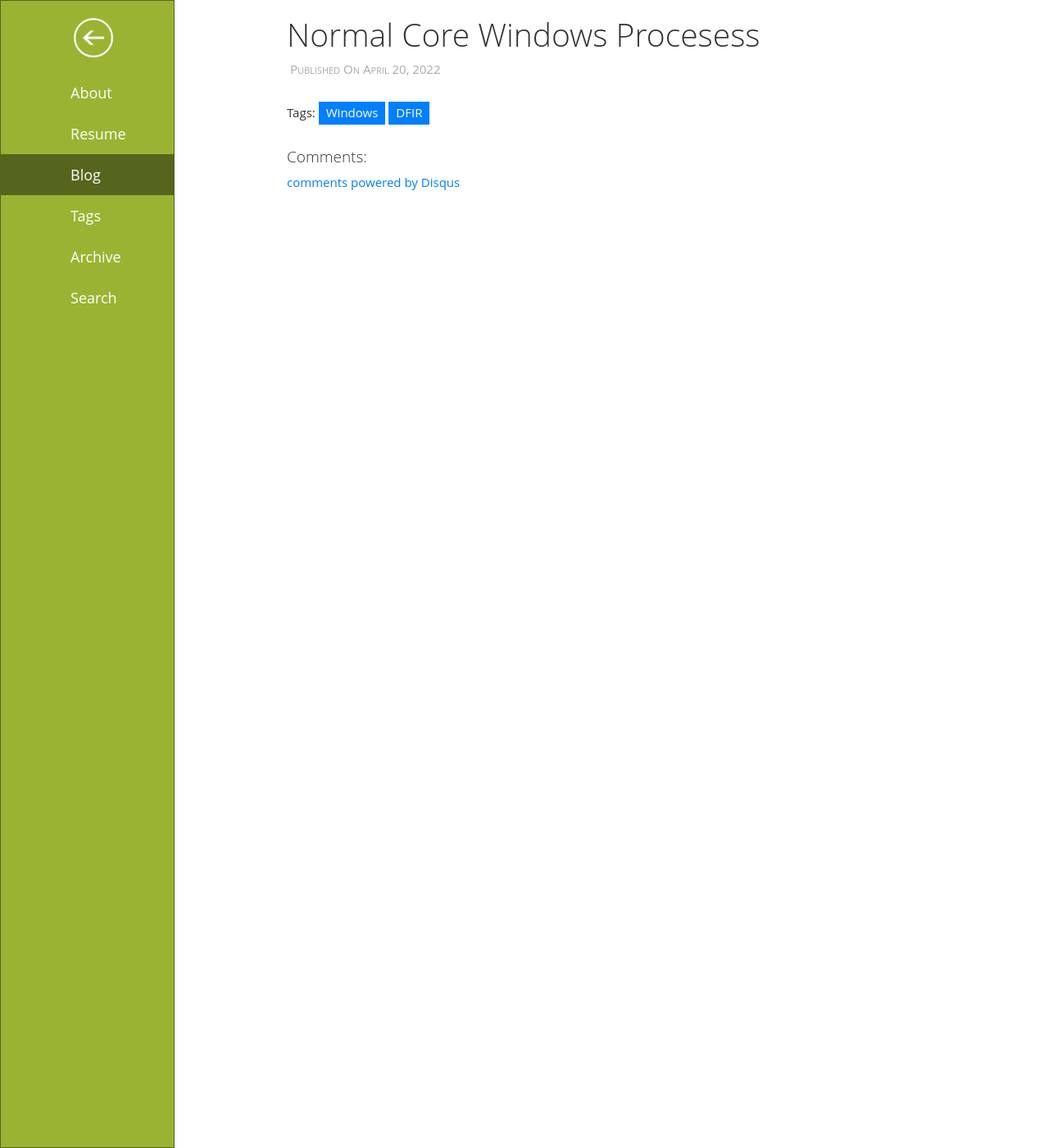
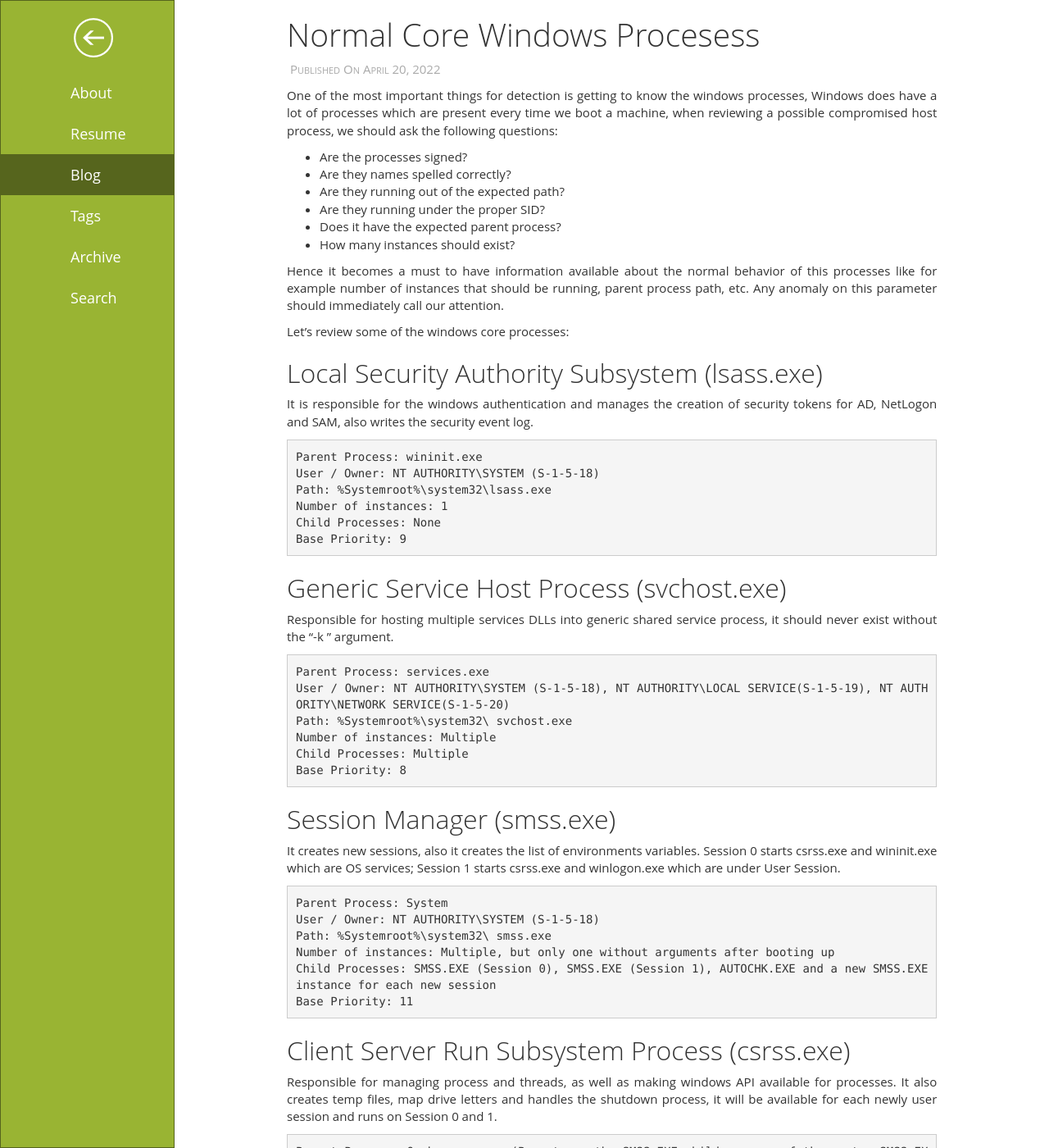
Before and after one commit to fanavarr/fanavarr.github.io, a Jekyll site: the page built from _posts/2022-04-05-Normal-Core-Windows-Procesess.md, in a window 1280 px wide and 1400 px high. Shown: the whole window at 82% size. Built offline with Jekyll 4.4.1, drawn with Linux system fonts in a browser that asks for light colours; a script that is not in the unit is left out; comment, search, counter and statistics services are not loaded; some of the changed text lies outside the part shown.

Commit message:
Add some more information and editing

```diff
--- a/_posts/2022-04-05-Normal-Core-Windows-Procesess.md
+++ b/_posts/2022-04-05-Normal-Core-Windows-Procesess.md
@@ -6,3 +6,77 @@ tags:
 - Windows
 - DFIR
 ---
+
+
+
+One of the most important things for detection is getting to know the windows processes, Windows does have a lot of processes which are present every time we boot a machine, when reviewing a possible compromised host process, we should ask the following questions:
+
+
+ - Are the processes signed?
+ - Are they names spelled correctly?
+ - Are they running out of the expected path?
+ - Are they running under the proper SID?
+ - Does it have the expected parent process?
+ - How many instances should exist?
+
+Hence it becomes a must to have information available about the normal behavior of this processes like for example number of instances that should be running, parent process path, etc.
+Any anomaly on this parameter should immediately call our attention.
+
+Let’s review some of the windows core processes:
+
+## Local Security Authority Subsystem (lsass.exe)
+It is responsible for the windows authentication and manages the creation of security tokens for AD, NetLogon and SAM, also writes the security event log.
+
+    Parent Process: wininit.exe
+    User / Owner: NT AUTHORITY\SYSTEM (S-1-5-18)
+    Path: %Systemroot%\system32\lsass.exe
+    Number of instances: 1
+    Child Processes: None
+    Base Priority: 9
+
+
+## Generic Service Host Process (svchost.exe)
+Responsible for hosting multiple services DLLs into generic shared service process, it should never exist without the “-k <name>” argument.
+
+    Parent Process: services.exe
+    User / Owner: NT AUTHORITY\SYSTEM (S-1-5-18), NT AUTHORITY\LOCAL SERVICE(S-1-5-19), NT AUTHORITY\NETWORK SERVICE(S-1-5-20)
+    Path: %Systemroot%\system32\ svchost.exe
+    Number of instances: Multiple
+    Child Processes: Multiple
+    Base Priority: 8
+
+
+## Session Manager (smss.exe)
+It creates new sessions, also it creates the list of environments variables.
+Session 0 starts csrss.exe and wininit.exe which are OS services; Session 1 starts csrss.exe and winlogon.exe which are under User Session.
+
+    Parent Process: System
+    User / Owner: NT AUTHORITY\SYSTEM (S-1-5-18)
+    Path: %Systemroot%\system32\ smss.exe
+    Number of instances: Multiple, but only one without arguments after booting up
+    Child Processes: SMSS.EXE (Session 0), SMSS.EXE (Session 1), AUTOCHK.EXE and a new SMSS.EXE instance for each new session
+    Base Priority: 11
+
+
+## Client Server Run Subsystem Process (csrss.exe)
+Responsible for managing process and threads, as well as making windows API available for processes.
+It also creates temp files, map drive letters and handles the shutdown process, it will be available for each newly user session and runs on Session 0 and 1.
+
+    Parent Process: Orphan process (Parent was the SMSS.EXE child process of the master SMSS.EXE)
+    User / Owner: NT AUTHORITY\SYSTEM (S-1-5-18)
+    Path: %Systemroot%\system32\ csrss.exe
+    Number of instances: typically, 2 instances.
+    Child Processes: None
+    Base Priority: 13
+
+
+## Windows Logon Process (Winlogon.exe)
+Responsible for user logons and logoffs.
+It launches LogonUI.exe for users to input credentials and then passes it to lsass.exe for AD / SAM verification.
+
+    Parent Process: Orphan process (Parent was the SMSS.EXE child process with session > 0)
+    User / Owner: NT AUTHORITY\SYSTEM (S-1-5-18)
+    Path: %Systemroot%\system32\ winlogon.exe
+    Number of instances: 1 per user session
+    Child Processes: “LogonUI.exe”, “userinit.exe”, “dwm.exe”, “fontdrvhost.exe” and anything else listed in the “Userinit” value
+    Base Priority: 13
```
